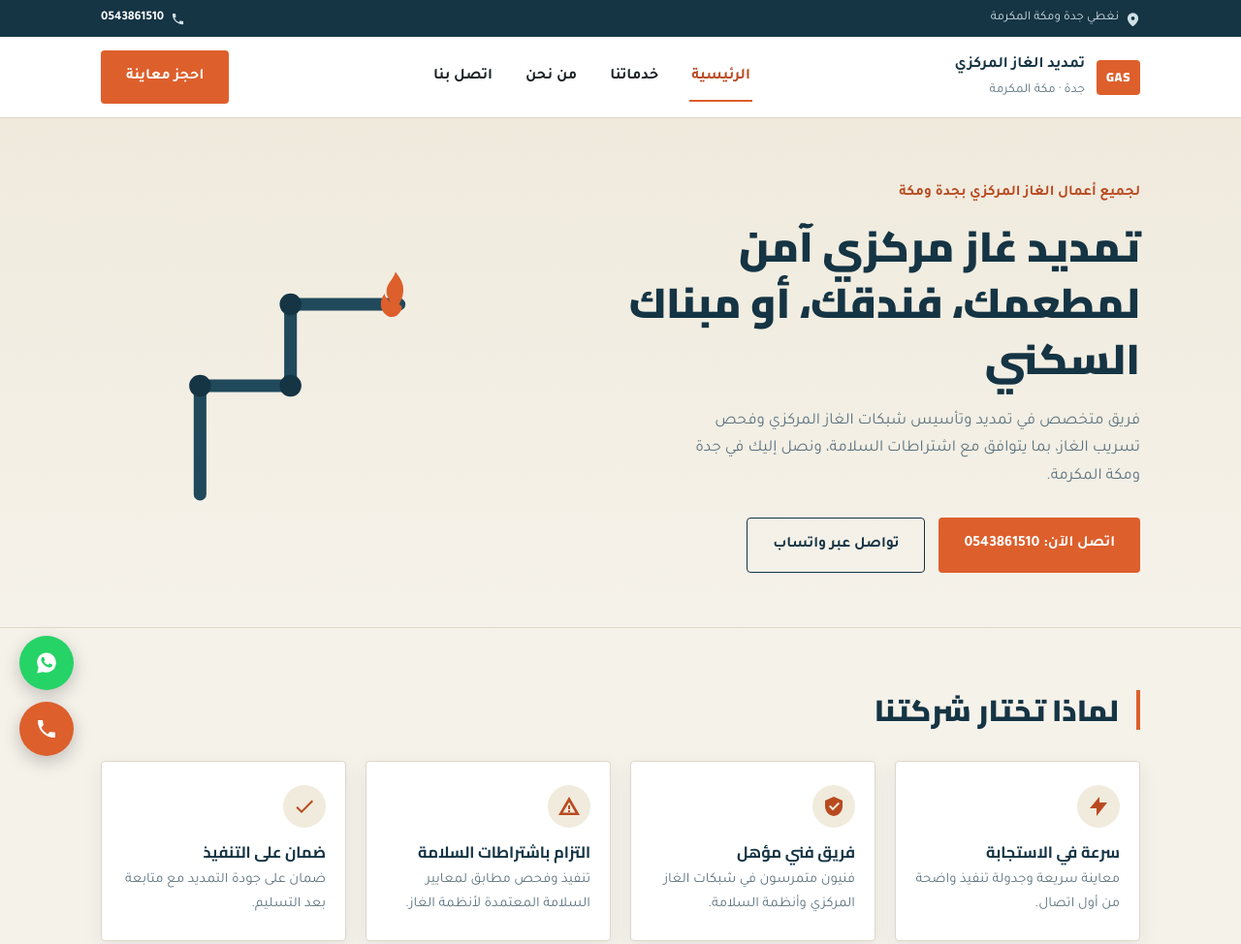
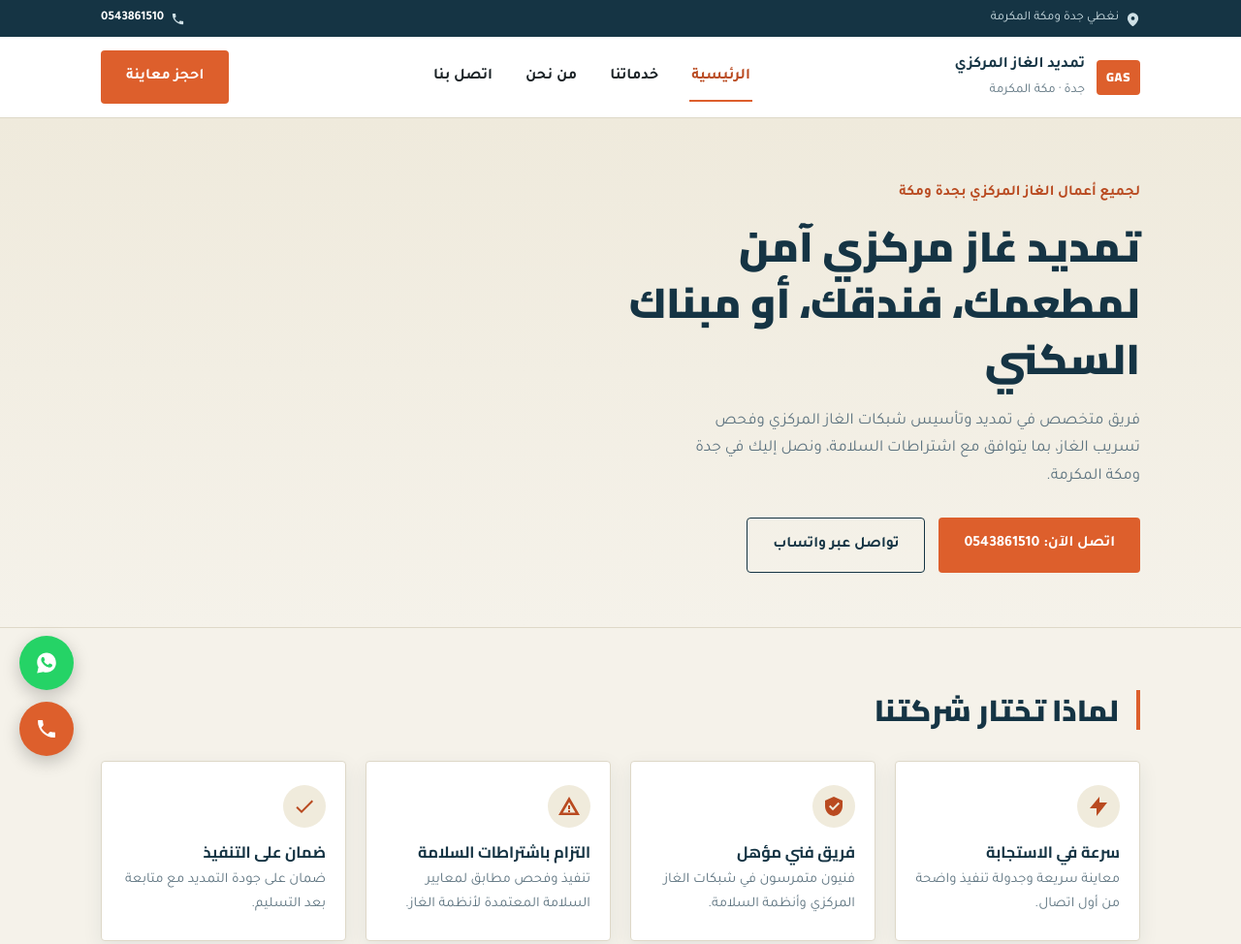
Before and after one commit to AhmedArafat20/gas, a plain HTML site: page index.html in a window 1280 px wide. Shown: the top 974 px of the page at 97% size. Drawn offline with Linux system fonts and the light colour scheme.

Commit message:
Update index.html

```diff
--- a/index.html
+++ b/index.html
@@ -63,15 +63,6 @@
           <a href="tel:0543861510" class="btn btn-primary">اتصل الآن: 0543861510</a>
           <a href="https://wa.me/966543861510" target="_blank" rel="noopener" class="btn btn-outline">تواصل عبر واتساب</a>
         </div>
-      </div>
-      <div class="hero-visual" aria-hidden="true">
-        <svg viewBox="0 0 300 340" class="pipe-art">
-          <path class="pipe-line" d="M40 300 L40 180 L140 180 L140 90 L260 90" fill="none" stroke-width="14" stroke-linecap="round" stroke-linejoin="round"/>
-          <circle class="pipe-joint" cx="40" cy="180" r="12"/>
-          <circle class="pipe-joint" cx="140" cy="180" r="12"/>
-          <circle class="pipe-joint" cx="140" cy="90" r="12"/>
-          <path class="flame" d="M260 90c10-18 2-28-4-36-3 10-10 12-10 22 0 6 4 8 4 14 0-6-6-6-6-12-6 8-6 18 2 24 4 3 10 3 14-2 4-5 4-8 0-10z"/>
-        </svg>
       </div>
     </div>
   </section>
```
